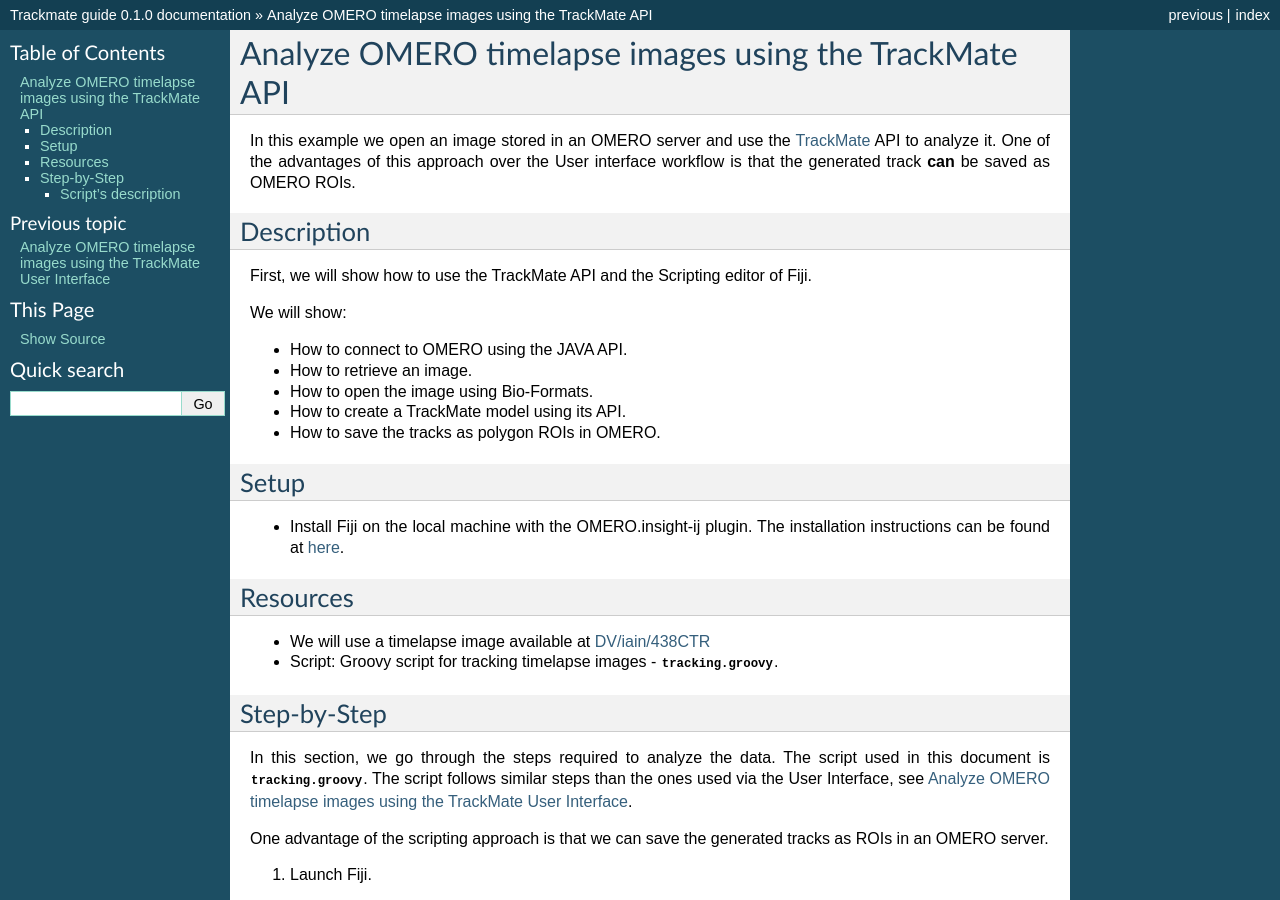
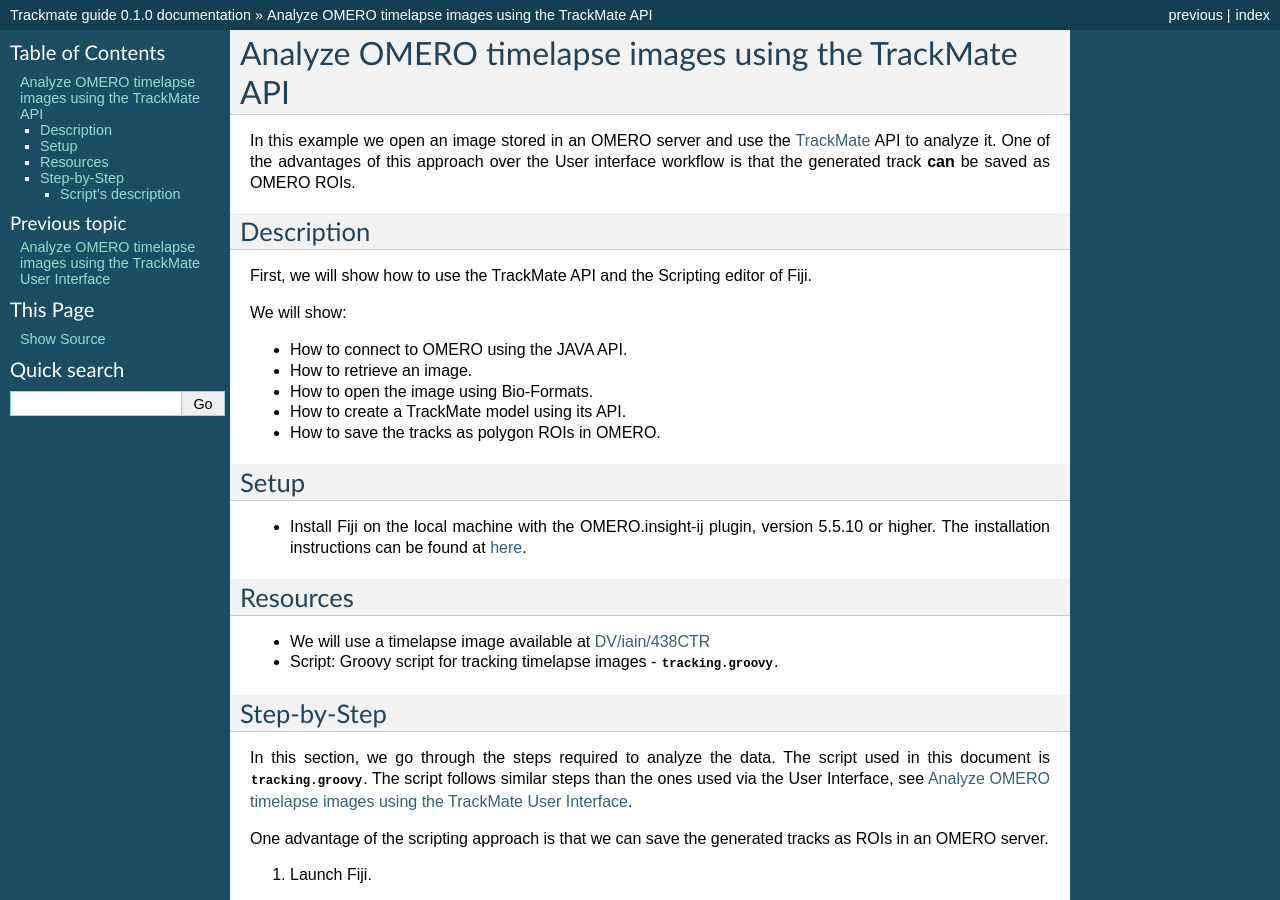
Before and after one commit to ome/omero-guide-trackmate, a Sphinx documentation site: the page built from docs/trackmate_scripting.rst, in a window 1280 px wide and 900 px high. Built offline with Sphinx 7.4.7, drawn with Linux system fonts in a browser that asks for light colours.

Commit message:
specify min version

```diff
--- a/docs/trackmate_scripting.rst
+++ b/docs/trackmate_scripting.rst
@@ -26,7 +26,7 @@
 Setup
 -----
 
-- Install Fiji on the local machine with the OMERO.insight-ij plugin. The installation instructions can be found at `here <https://omero-guides.readthedocs.io/en/latest/fiji/docs/installation.html>`_.
+- Install Fiji on the local machine with the OMERO.insight-ij plugin, version 5.5.10 or higher. The installation instructions can be found at `here <https://omero-guides.readthedocs.io/en/latest/fiji/docs/installation.html>`_.
 
 Resources
 ---------
```
